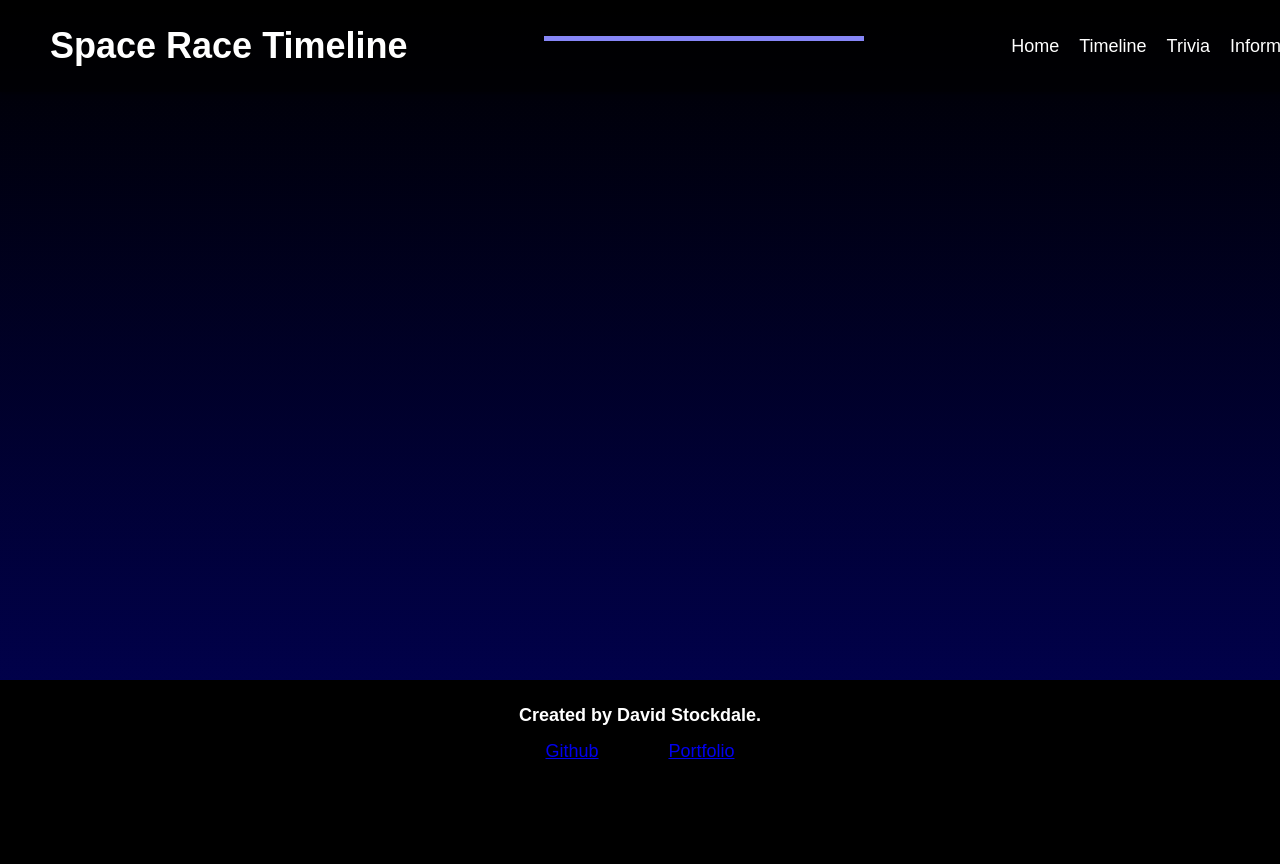
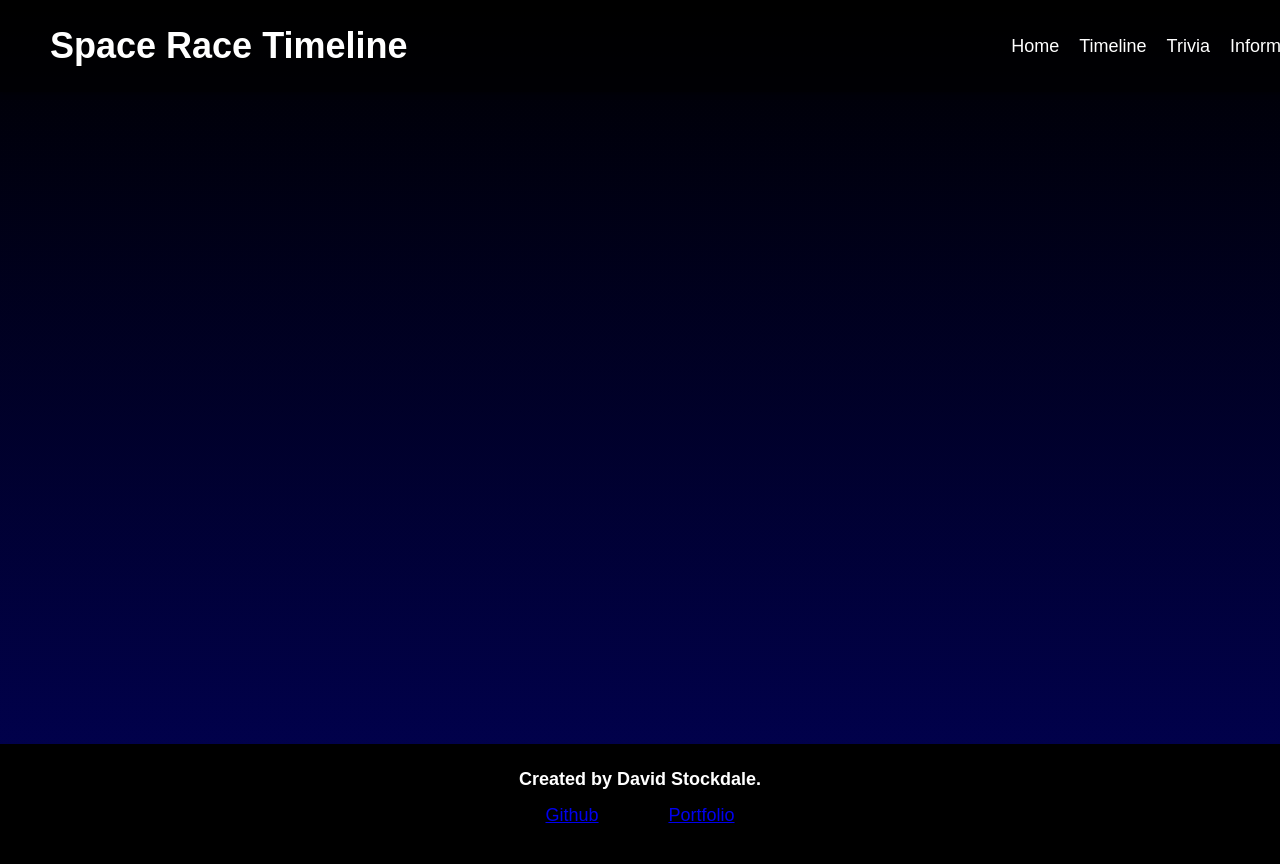
Before and after one commit to dstock3/spacerace, a Flask app: template templates/timeline.html in a window 1280 px wide. Before the commit the page ends 759 px from the top, so only its background shows below. Run offline with Flask 2, Linux system fonts and the light colour scheme; the template is opened without the code that fills it, so the values that code supplies are empty.

Commit message:
Made stylistic adjustments.

```diff
--- a/static/css/style.css
+++ b/static/css/style.css
@@ -4,7 +4,7 @@ body {
     margin: 0;
     padding: 0;
     color: white;
-    height: 100vh;
+    min-height: 100vh;
     background: linear-gradient(to bottom, #000, rgb(1, 1, 87));
     background-size: cover;
     display: flex;
--- a/static/css/timeline.css
+++ b/static/css/timeline.css
@@ -1,3 +1,8 @@
+.timeline {
+    margin-top: 5%;
+    justify-content: space-between;
+}
+
 .timeline-list {
     display: flex;
     flex-direction: row;
--- a/templates/base.html
+++ b/templates/base.html
@@ -20,7 +20,7 @@
     <body class="{% block body_class %}{% endblock %}">
         <header>
             <h1>{% block header %}{% endblock %}</h1>
-            <div class="dec-line"></div>
+
             <nav class="home-nav">
                 <a class="nav-link {% if request.path == '/' %}selected{% endif %}" aria-label="Home" href="/">Home</a>
                 <a class="nav-link {% if request.path == '/timeline' %}selected{% endif %}" aria-label="Timeline" href="/timeline">Timeline</a>
```
